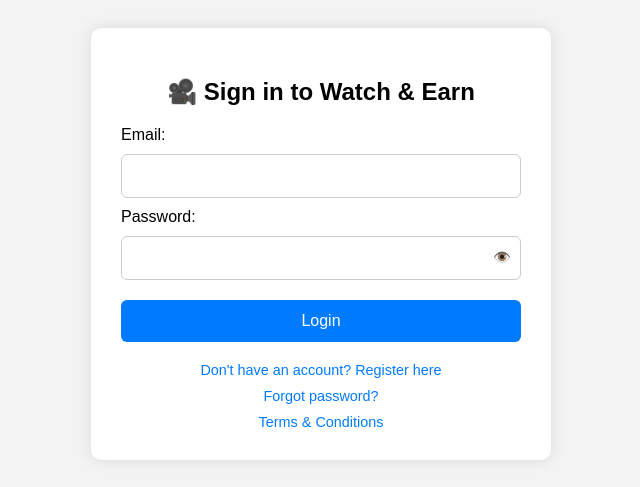
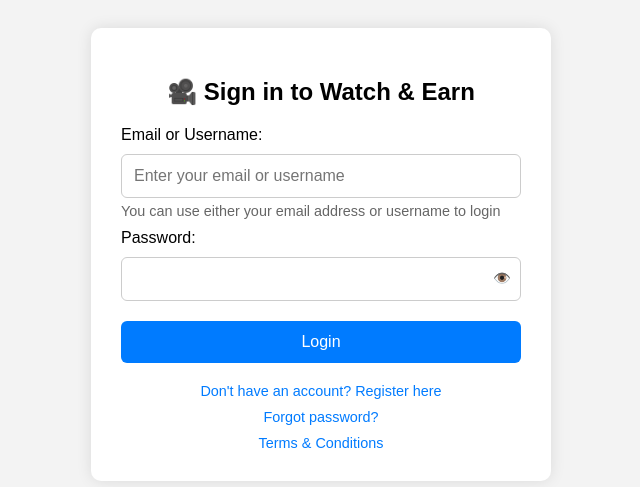
Before and after one commit to grace363/Watch, a Python web app: template templates/login.html in a window 1280 px wide. Shown: the top 487 px of the page, without its empty margins (319-959 px from the left). Run offline with Jinja, Linux system fonts and the light colour scheme; the template is opened without the code that fills it, so the values that code supplies are empty.

Commit message:
Update login.html

```diff
--- a/templates/login.html
+++ b/templates/login.html
@@ -104,6 +104,12 @@
       color: #0056b3;
       background: none;
     }
+    .input-hint {
+      font-size: 0.9em;
+      color: #666;
+      margin-top: -5px;
+      margin-bottom: 10px;
+    }
   </style>
 </head>
 <body>
@@ -118,8 +124,9 @@
     <form id="login-form" method="POST">
       <input type="hidden" name="csrf_token" value="{{ csrf_token() }}">
 
-      <label for="email">Email:</label>
-      <input type="email" name="email" id="email" required>
+      <label for="email">Email or Username:</label>
+      <input type="text" name="email" id="email" required placeholder="Enter your email or username">
+      <div class="input-hint">You can use either your email address or username to login</div>
 
       <label for="password">Password:</label>
       <div class="password-container">
```
